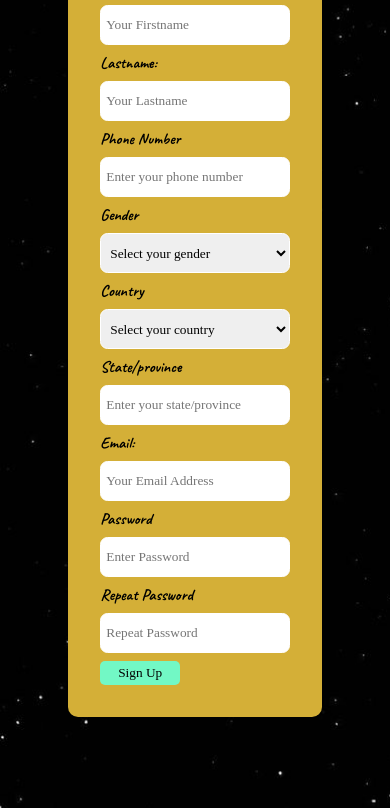
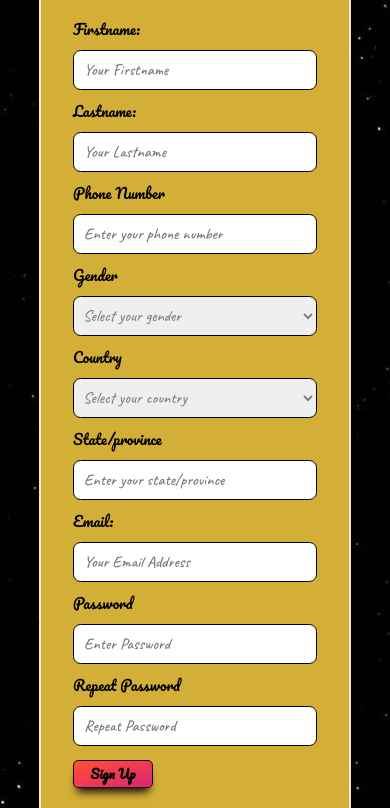
Before and after one commit to Codeyenum/zuri_portforlio-project, a plain HTML site: page reg.html in a window 390 px wide. Shown: the part 302-1110 px from the top of the page. Drawn offline with Linux system fonts and the light colour scheme.

Commit message:
mobile view completion

```diff
--- a/css/contact.css
+++ b/css/contact.css
@@ -17,7 +17,7 @@ body {
    background-image: url("../images/mobile-two-bg.jpg");
    background-repeat: no-repeat;
    background-size: cover;
-   font-family: 'Caveat', cursive;
+   font-family: 'Pacifico', cursive;
    height: 100%;
 }
 
@@ -166,17 +166,16 @@ a {
 /* END OF HEADER STYLING */
 
 /* START OF MAIN SECTION STYLING */
-
 h1 {
    color: black;
 }
 
 form {
    background-color: rgb(212, 175, 55);
+   border: 2px solid bisque;
    border-radius: 10px;
-   font-size: 1rem;
-   font-weight: 700;
-   margin: 6rem auto;
+   font-size: .9rem;
+   margin: 4rem auto;
    padding: 2rem;
    width: 75%;
 }
@@ -186,14 +185,19 @@ textarea {
    width: 100%;
    height: 2.5rem;
    margin: 0.5rem 0;
-   padding: 5px;
-   border: 1px solid white;
+   padding: 10px;
+   border: 1px solid black;
    border-radius: 7.5px;
-   font-family: Roboto Mono;
 }
 
 textarea {
    height: 5rem;
+}
+
+::placeholder {
+   font-family: 'Caveat', cursive;
+   font-size: 1rem;
+   font-weight: 500;
 }
 
 .name-section {
@@ -207,15 +211,21 @@ textarea {
 }
 
 button {
-   background-color: rgb(114, 248, 197);
-   border: 0;
+   background-image: linear-gradient(to bottom right, #FF512F, #DD2476);
+   border: 1px solid #13080d;
    border-radius: 5px;
-   font-family: Roboto Mono;
-   font-weight: 500;
+   box-shadow: 0 8px 8px -4px #13080d;
+   font-family: 'Pacifico', cursive;
+   font-size: .8rem;
+   font-weight: 700;
    width: 5rem;
-   height: 1.5rem;
+   height: 1.75rem;
 }
 
+button:hover {
+   opacity: .7;
+   transition: .4s ease-in-out;
+}
 
 /* END OF MAIN SECTION STYLING */
 
@@ -224,7 +234,7 @@ button {
    color: rgb(212,175,55);
    display: block;
 
-
+   font-family: 'Caveat', cursive;
    font-size: 0.75rem;
    margin-bottom: .5rem;
    padding: 0 1rem;
--- a/css/login.css
+++ b/css/login.css
@@ -17,7 +17,7 @@ body {
    background-image: url("../images/mobile-two-bg.jpg");
    background-repeat: no-repeat;
    background-size: cover;
-   font-family: 'Caveat', cursive;
+   font-family: 'Pacifico', cursive;
    height: 100%;
 }
 
@@ -171,32 +171,52 @@ a {
 
 form {
    background-color: rgb(212, 175, 55);
+   border: 2px solid bisque;
    border-radius: 10px;
-   font-size: 1rem;
-   font-weight: 700;
-   margin: 6rem auto;
+   font-size: .9rem;
+   margin: 4rem auto;
    padding: 2rem;
-   width: 65%;
+   width: 75%;
 }
+
+.login-text h1 {
+   border-bottom: 2px solid bisque;
+   font-size: 1.65rem;
+   margin-bottom: 1.5rem;
+}
+
 
 input {
    width: 100%;
    height: 2.5rem;
    margin: 0.5rem 0;
-   padding: 5px;
-   border: 1px solid white;
+   padding: 10px;
+   border: 1px solid black;
    border-radius: 7.5px;
-   font-family: Roboto Mono;
+}
+
+::placeholder {
+   font-family: 'Caveat', cursive;
+   font-size: 1rem;
+   font-weight: 500;
 }
 
 button {
-   background-color: rgb(114, 248, 197);
-   border: 0;
+   background-image: linear-gradient(to bottom right, #FF512F, #DD2476);
+   border: 1px solid #13080d;
    border-radius: 5px;
-   font-family: Roboto Mono;
-   font-weight: 500;
+   box-shadow: 0 8px 8px -4px #13080d;
+   font-family: 'Pacifico', cursive;
+   font-size: .8rem;
+   font-weight: 700;
+   margin-top: .5rem;
    width: 5rem;
-   height: 1.5rem;
+   height: 1.75rem;
+}
+
+button:hover {
+   opacity: .7;
+   transition: .4s ease-in-out;
 }
 
 /* END OF MAIN SECTION STYLING */
@@ -207,13 +227,15 @@ button {
    color: rgb(212,175,55);
    display: block;
 
-
+   font-family: 'Caveat', cursive;
    font-size: 0.75rem;
    margin-bottom: .5rem;
    padding: 0 1rem;
    text-align: center;
    width: 100%;
-
+   position: absolute;
+   bottom: 0;
+   left: 0;
 }
 
 .copyright {
--- a/css/reg.css
+++ b/css/reg.css
@@ -17,7 +17,7 @@ body {
    background-image: url("../images/mobile-two-bg.jpg");
    background-repeat: no-repeat;
    background-size: cover;
-   font-family: 'Caveat', cursive;
+   font-family: 'Pacifico', cursive;
    height: 100%;
 }
 
@@ -168,15 +168,27 @@ a {
 
 /* START OF MAIN SECTION STYLING */
 
+.reg h1 {
+   font-size: 1.65rem;
+   padding-bottom: .5rem;
+}
+
+.reg p {
+   border-top: 2px solid bisque;
+   border-bottom: 2px solid bisque;
+   font-size: .9rem;
+   margin-bottom: 1.5rem;
+   padding: .5rem 0;
+}
 
 form {
    background-color: rgb(212, 175, 55);
+   border: 2px solid bisque;
    border-radius: 10px;
-   font-size: 1rem;
-   font-weight: 700;
-   margin: 6rem auto;
+   font-size: 0.9rem;
+   margin: 4rem auto;
    padding: 2rem;
-   width: 65%;
+   width: 80%;
 }
 
 select {
@@ -184,30 +196,47 @@ select {
    height: 2.5rem;
    margin: 0.5rem 0;
    padding: 5px;
-   border: 1px solid white;
+   border: 1px solid black;
    border-radius: 7.5px;
-   font-family: Roboto Mono;
+   color: gray;
+   font-family: 'Caveat', cursive;
+   font-size: 1rem;
+   font-weight: 500;
 }
 
 input {
    width: 100%;
    height: 2.5rem;
    margin: 0.5rem 0;
-   padding: 5px;
-   border: 1px solid white;
+   padding: 10px;
+   border: 1px solid black;
    border-radius: 7.5px;
-   font-family: Roboto Mono;
+}
+
+::placeholder {
+   font-family: 'Caveat', cursive;
+   font-size: 1rem;
+   font-weight: 500;
 }
 
 button {
-   background-color: rgb(114, 248, 197);
-   border: 0;
+   background-image: linear-gradient(to bottom right, #FF512F, #DD2476);
+   border: 1px solid #13080d;
    border-radius: 5px;
-   font-family: Roboto Mono;
-   font-weight: 500;
+   box-shadow: 0 8px 8px -4px #13080d;
+   font-family: 'Pacifico', cursive;
+   font-size: .8rem;
+   font-weight: 700;
+   margin-top: .35rem;
    width: 5rem;
-   height: 1.5rem;
+   height: 1.75rem;
 }
+
+button:hover {
+   opacity: .7;
+   transition: .4s ease-in-out;
+}
+
 /* END OF MAIN SECTION STYLING */
 
 /* START OF FOOTER STYLING */
@@ -215,7 +244,7 @@ button {
    color: rgb(212,175,55);
    display: block;
 
-
+   font-family: 'Caveat', cursive;
    font-size: 0.75rem;
    margin-bottom: .5rem;
    padding: 0 1rem;
--- a/reg.html
+++ b/reg.html
@@ -45,7 +45,7 @@
       <form action="" method="post" class="register">
          <div class="container">
             <div class="reg">
-               <h1>Register</h1>
+               <h1>Registration form</h1>
                <p>Please fill in this form to create an account.</p>
             </div>
 
@@ -55,7 +55,8 @@
             </div>
             <div class="form-group">
                <label for="lastname">Lastname: </label>
-                 <input type="text" name="lastname" id="lastname" placeholder="Your Lastname"  class="form-details" required>
+               <input type="text" name="lastname" id="lastname" placeholder="Your Lastname" class="form-details"
+                  required>
             </div>
 
             <div class="form-group">
@@ -65,7 +66,7 @@
             </div>
             <div class="form-group">
                <label for="gender">Gender</label>
-             <select id="gender" name="gender" class="form-dropdown"  required>
+               <select id="gender" name="gender" class="form-dropdown" required>
                   <option disabled selected value="">Select your gender</option>
                   <option value="male">Male</option>
                   <option value="female">Female</option>
@@ -336,7 +337,8 @@
             </div>
             <div class="form-group">
                <label for="email">Email: </label>
-              <input type="text" name="email" id="email" placeholder="Your Email Address" class="form-details" required>
+               <input type="text" name="email" id="email" placeholder="Your Email Address" class="form-details"
+                  required>
             </div>
             <div class="form-group">
                <label for="psw">Password</label>
@@ -344,7 +346,8 @@
             </div>
             <div class="form-group">
                <label for="psw-repeat">Repeat Password</label>
-               <input type="password" placeholder="Repeat Password" name="psw-repeat" id="psw-repeat" class="form-details" required>
+               <input type="password" placeholder="Repeat Password" name="psw-repeat" id="psw-repeat"
+                  class="form-details" required>
             </div>
 
             <div class="form-group">
```
Also changed, not shown: login.html (+4 -1 lines). Lines whose indentation alone changed are shown as unchanged.
